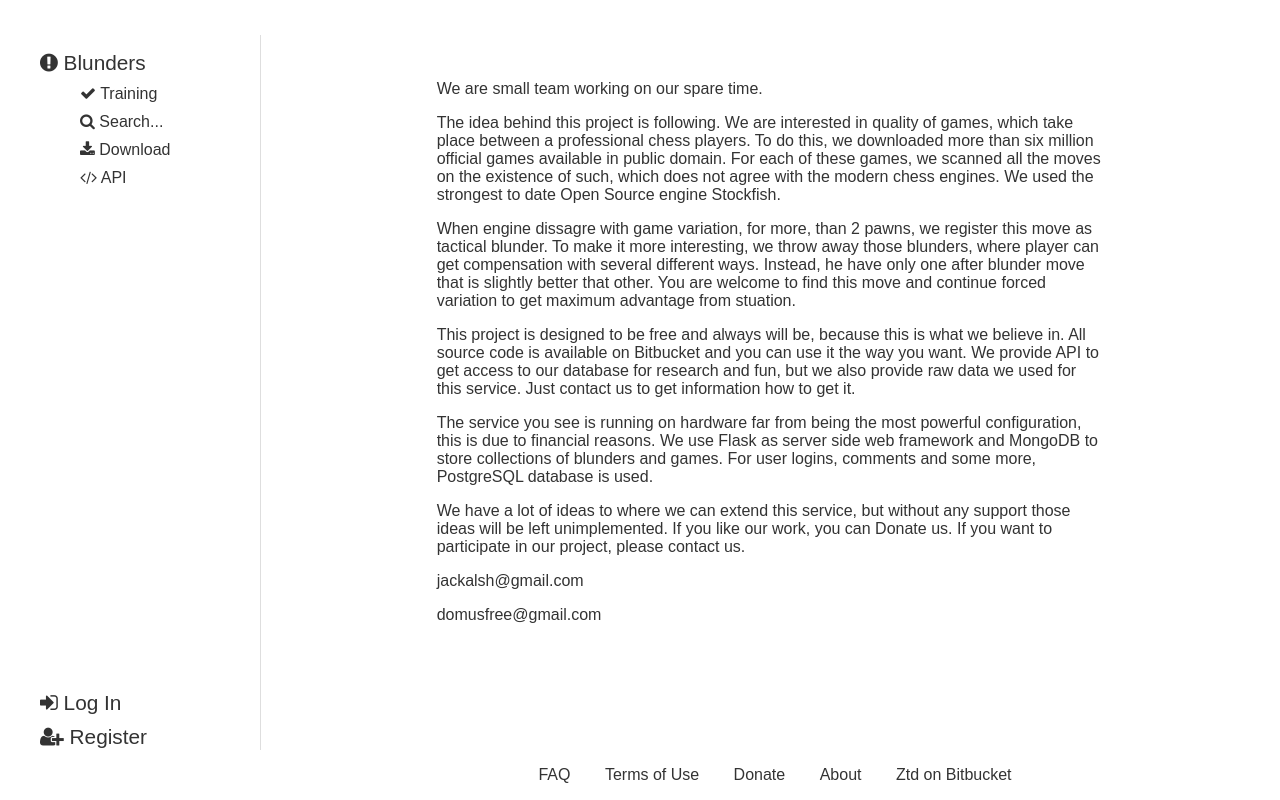
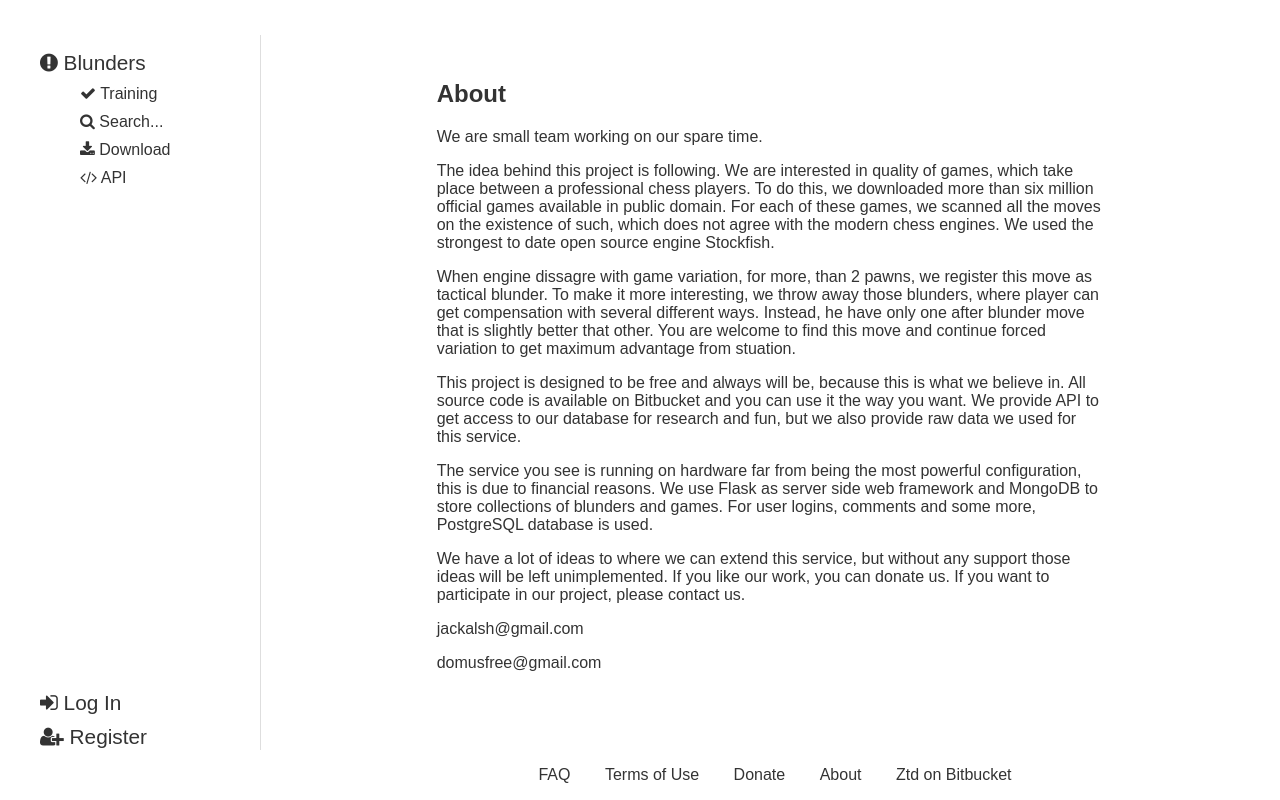
Before and after one commit to codingjerk/ztd.blunders-web, a Flask app: page /about in a window 1280 px wide. Run offline with Flask 2, Linux system fonts and the light colour scheme; some libraries are stand-ins or nearby versions.

Commit message:
About updated

```diff
--- a/app/templates/about.html
+++ b/app/templates/about.html
@@ -1,13 +1,15 @@
 {% extends "layout.html" %}
 
 {% block section %}
+	<h1>About</h1>
+
 	<p>We are small team working on our spare time.</p>
 
 	<p>The idea behind this project is following.
 	We are interested in quality of games, which take place between a professional chess players.
 	To do this, we downloaded more than six million official games available in public domain.
 	For each of these games, we scanned all the moves on the existence of such,
-	which does not agree with the modern chess engines. We used the strongest to date Open Source engine Stockfish.</p>
+	which does not agree with the modern chess engines. We used the strongest to date open source engine <a href='https://stockfishchess.org/'>Stockfish</a>.</p>
 
 	<p>When engine dissagre with game variation, for more, than 2 pawns, we register this move as tactical blunder.
 	To make it more interesting, we throw away those blunders, where player can get compensation with several
@@ -15,17 +17,16 @@
 	move and continue forced variation to get maximum advantage from stuation.</p>
 
 	<p>This project is designed to be free and always will be, because this is what we
-	believe in. All source code is available on Bitbucket and you can use it the way you want. We provide API to get access
-	to our database for research and fun, but we also provide raw data we used for this service.
-	Just contact us to get information how to get it.</p>
+	believe in. All source code is available on <a href='https://bitbucket.org/ziltoidteam'>Bitbucket</a> and you can use it the way you want. We provide API to get access
+	to our database for research and fun, but we also provide raw data we used for this service.</p>
 
 	<p>The service you see is running on hardware far from being the most powerful configuration, this is due to financial reasons.
 	We use Flask as server side web framework and MongoDB to store collections of blunders and games.
 	For user logins, comments and some more, PostgreSQL database is used.</p>
 
 	<p>We have a lot of ideas to where we can extend this service, but without any support those ideas will be left unimplemented.
-	If you like our work, you can Donate us. If you want to participate in our project, please contact us.</p>
+	If you like our work, you can <a href='/donate'>donate</a> us. If you want to participate in our project, please contact us.</p>
 
-	<p>jackalsh@gmail.com</p>
-	<p>domusfree@gmail.com</p>
+	<p><a href='mailto:jackalsh@gmail.com'>jackalsh@gmail.com</a></p>
+	<p><a href='mailto:domusfree@gmail.com'>domusfree@gmail.com</a></p>
 {% endblock %}
```
